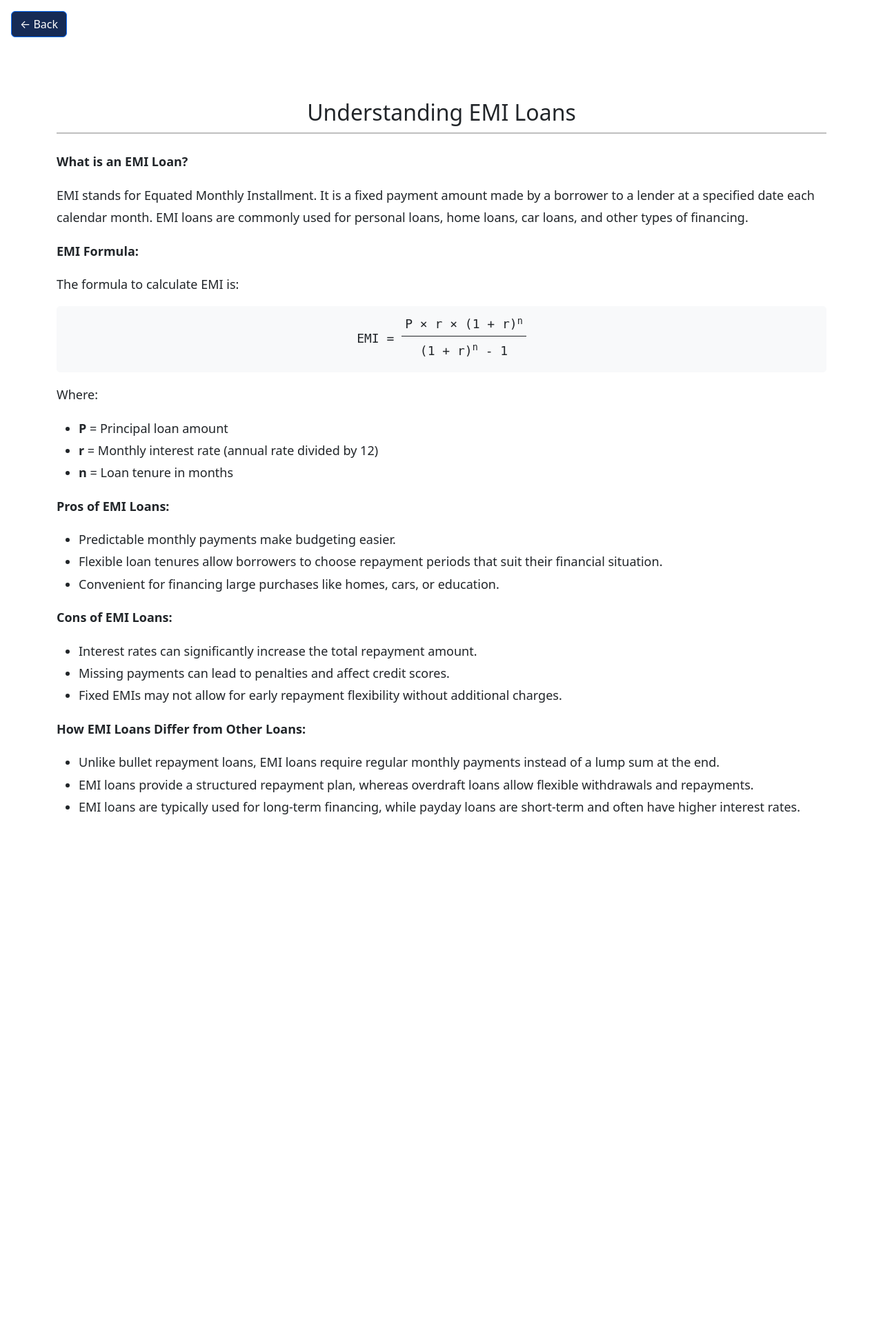
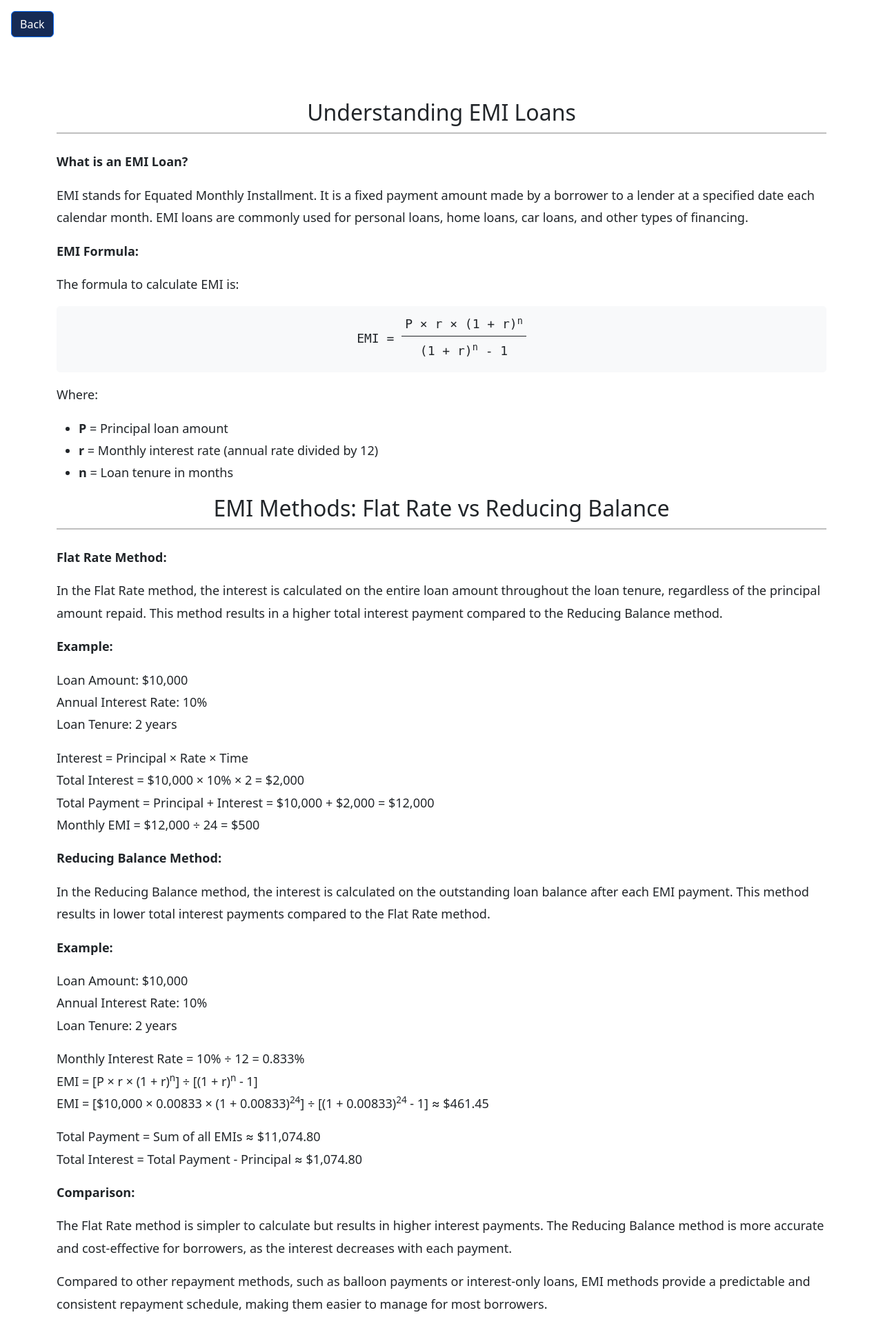
Before and after one commit to NDarayut/EMI_Loan_Calculator, a PHP site: page /process.php in a window 1280 px wide. Shown: the whole page at 69% size. Before the commit the page ends 1181 px from the top, so only its background shows below. Run offline with PHP 8.4, Linux system fonts and the light colour scheme; data that the repository does not hold is empty.

Commit message:
Added Flat-Rate method

```diff
--- a/emi-calculator/includes/functions.php
+++ b/emi-calculator/includes/functions.php
@@ -1,5 +1,5 @@
 <?php
-function calculateEMI($principal, $monthlyRate, $months) {
+function calculateEMIReducBal($principal, $monthlyRate, $months) {
     if ($monthlyRate == 0) {
         return $principal / $months;
     }
@@ -8,29 +8,69 @@ function calculateEMI($principal, $monthlyRate, $months) {
            (pow(1 + $monthlyRate, $months) - 1);
 }
 
-function generateAmortizationSchedule($principal, $monthlyRate, $months, $emi, $startDate) {
+function calculateEMIFlatRate($principal, $annualRate, $months) {
+    $rateDecimal = $annualRate / 100;
+
+    $totalInterest = $principal * $rateDecimal * ($months / 12);
+
+    $totalRepayment = $principal + $totalInterest;
+
+    return $totalRepayment / $months;
+}
+
+function generateAmortizationSchedule($principal, $rate, $months, $emi, $startDate, $totalPayment, $emiMethod) {
     $schedule = [];
+    $date = DateTime::createFromFormat('Y-m-d', $startDate);
     $balance = $principal;
 
-    $date = DateTime::createFromFormat('Y-m-d', $startDate);
+    $outstandingBalance = $totalPayment;
+
+    if ($emiMethod === 'flat_rate') {
+        $monthlyInterest = ($principal * ($rate / 100) * ($months / 12)) / $months;
+        $monthlyPrincipal = $principal / $months;
 
         for ($i = 1; $i <= $months; $i++) {
-        $interest = $balance * $monthlyRate;
-        $principalPart = $emi - $interest;
-        $balance -= $principalPart;
+            $balance -= $monthlyPrincipal;
+            $outstandingBalance -= $emi;
 
             $schedule[] = [
                 'month' => $i,
                 'date' => $date->format('Y-m-d'),
-            'emi' => $emi,
-            'interest' => $interest,
-            'principal' => $principalPart,
-            'balance' => max($balance, 0)
+                'emi' => round($emi, 2),
+                'interest' => round($monthlyInterest, 2),
+                'principal' => round($monthlyPrincipal, 2),
+                'balance' => max(round($balance, 2), 0),
+                'outstandingBalance' => max($outstandingBalance, 0)
             ];
 
             $date->modify('+1 month');
         }
 
+    }
+
+    else {
+        for ($i = 1; $i <= $months; $i++) {
+            $interest = $balance * $rate; // monthly rate
+            $principalPart = $emi - $interest;
+            $balance -= $principalPart;
+            $outstandingBalance -= $emi;
+
+            $schedule[] = [
+                'month' => $i,
+                'date' => $date->format('Y-m-d'),
+                'emi' => round($emi, 2),
+                'interest' => round($interest, 2),
+                'principal' => round($principalPart, 2),
+                'balance' => max(round($balance, 2), 0),
+                'outstandingBalance' => max($outstandingBalance, 0)
+            ];
+
+            $date->modify('+1 month');
+        }
+    }
+
     return $schedule;
 }
+
+
 ?>
--- a/emi-calculator/process.php
+++ b/emi-calculator/process.php
@@ -12,7 +12,7 @@
         <input type="hidden" name="rate" value="<?= htmlspecialchars($_POST['rate']) ?>">
         <input type="hidden" name="start_date" value="<?= htmlspecialchars($_POST['start_date']) ?>">
 
-        <button type="submit" class="btn btn-primary custom-btn">← Back</button>
+        <button type="submit" class="btn btn-primary custom-btn">Back</button>
     </form>
 </div>
 
@@ -33,6 +33,7 @@ if ($_SERVER['REQUEST_METHOD'] === 'POST') {
     $durationType = $_POST['duration_type'];
     $rate = floatval($_POST['rate']);
     $startDate = $_POST['start_date'];
+    $emiMethod = $_POST['emi_method'];
 
     // Convert years to months
     $months = $durationType === 'year' ? $duration * 12 : $duration;
@@ -40,10 +41,28 @@ if ($_SERVER['REQUEST_METHOD'] === 'POST') {
     // Convert annual rate to monethly rate
     $monthlyRate = $rate / 12 / 100;
 
-    $emi = calculateEMI($amount, $monthlyRate, $months);
+    if($emiMethod == 'flat_rate') {
+        $emi = calculateEMIFlatRate($amount, $rate, $months, $emiMethod);
+        $emiMETHOD = "Flat Rate";
+    }
+    else {
+        // Reducing balance method
+        $emi = calculateEMIReducBal($amount, $monthlyRate, $months, $emiMethod);
+        $emiMETHOD = "Reducing Balance";
+    }
+
     $totalPayment = $emi * $months;
     $totalInterest = $totalPayment - $amount;
-    $schedule = generateAmortizationSchedule($amount, $monthlyRate, $months, $emi, $startDate);
+
+    $schedule = generateAmortizationSchedule(
+        $amount,
+        $emiMethod === 'flat_rate' ? $rate : $monthlyRate,
+        $months,
+        $emi,
+        $startDate,
+        $totalPayment,
+        $emiMethod
+    );
 
     $currencySymbols = [
         'USD' => '$',
@@ -59,7 +78,8 @@ if ($_SERVER['REQUEST_METHOD'] === 'POST') {
     echo "<hr style='border: 1.5px solid black; width: 100%; margin: 0 auto;'>";
     echo "</div>";
 
-    echo "<div style='font-size: 18px; line-height: 1.8;'>"; // Bigger font and spacing
+    echo "<div style='font-size: 18px; line-height: 1.8;'>";
+    echo '<span style="display: inline-block; width: 400px; font-weight: bold;">EMI Method:</span> ' . $emiMETHOD . ' <br>';
     echo "<span style='display: inline-block; width: 400px; font-weight: bold;'>Loan Amount:</span> " . $symbol . number_format($amount, 2) . "<br>";
     echo "<span style='display: inline-block; width: 400px; font-weight: bold;'>Loan Tenure:</span> $duration $durationType<br>";
     echo "<span style='display: inline-block; width: 400px; font-weight: bold;'>Total Interest Amount:</span> " . $symbol . number_format($totalInterest, 2) . "<br>";
@@ -82,6 +102,7 @@ echo "</div><br>";
                 <th>EMI</th>
                 <th>Interest Amount</th>
                 <th>Principal Amount</th>
+                <th>Outstanding Principal</th>
                 <th>Outstanding Balance</th>
             </tr>
           </thead>";
@@ -95,6 +116,7 @@ echo "</div><br>";
             <td>$symbol " . number_format($entry['interest'], 2) . "</td>
             <td>$symbol " . number_format($entry['principal'], 2) . "</td>
             <td>$symbol " . number_format($entry['balance'], 2) . "</td>
+            <td>$symbol " . number_format($entry['outstandingBalance'], 2) . "</td>
         </tr>";
     }
 
@@ -132,26 +154,38 @@ echo "</div><br>";
             <li><strong>r</strong> = Monthly interest rate (annual rate divided by 12)</li>
             <li><strong>n</strong> = Loan tenure in months</li>
         </ul>
+    </div>
 
-        <p><strong>Pros of EMI Loans:</strong></p>
-        <ul>
-            <li>Predictable monthly payments make budgeting easier.</li>
-            <li>Flexible loan tenures allow borrowers to choose repayment periods that suit their financial situation.</li>
-            <li>Convenient for financing large purchases like homes, cars, or education.</li>
-        </ul>
+    <div class="text-center mb-4">
+        <h2 style="margin-bottom: 10px;">EMI Methods: Flat Rate vs Reducing Balance</h2>
+        <hr style="border: 1.5px solid black; width: 100%; margin: 0 auto;">
+    </div>
+    <div style="font-size: 18px; line-height: 1.8;">
+        <p><strong>Flat Rate Method:</strong></p>
+        <p>In the Flat Rate method, the interest is calculated on the entire loan amount throughout the loan tenure, regardless of the principal amount repaid. This method results in a higher total interest payment compared to the Reducing Balance method.</p>
+        <p><strong>Example:</strong></p>
+        <p>Loan Amount: $10,000<br>
+        Annual Interest Rate: 10%<br>
+        Loan Tenure: 2 years</p>
+        <p>Interest = Principal × Rate × Time<br>
+        Total Interest = $10,000 × 10% × 2 = $2,000<br>
+        Total Payment = Principal + Interest = $10,000 + $2,000 = $12,000<br>
+        Monthly EMI = $12,000 ÷ 24 = $500</p>
 
-        <p><strong>Cons of EMI Loans:</strong></p>
-        <ul>
-            <li>Interest rates can significantly increase the total repayment amount.</li>
-            <li>Missing payments can lead to penalties and affect credit scores.</li>
-            <li>Fixed EMIs may not allow for early repayment flexibility without additional charges.</li>
-        </ul>
+        <p><strong>Reducing Balance Method:</strong></p>
+        <p>In the Reducing Balance method, the interest is calculated on the outstanding loan balance after each EMI payment. This method results in lower total interest payments compared to the Flat Rate method.</p>
+        <p><strong>Example:</strong></p>
+        <p>Loan Amount: $10,000<br>
+        Annual Interest Rate: 10%<br>
+        Loan Tenure: 2 years</p>
+        <p>Monthly Interest Rate = 10% ÷ 12 = 0.833%<br>
+        EMI = [P × r × (1 + r)<sup>n</sup>] ÷ [(1 + r)<sup>n</sup> - 1]<br>
+        EMI = [$10,000 × 0.00833 × (1 + 0.00833)<sup>24</sup>] ÷ [(1 + 0.00833)<sup>24</sup> - 1] ≈ $461.45</p>
+        <p>Total Payment = Sum of all EMIs ≈ $11,074.80<br>
+        Total Interest = Total Payment - Principal ≈ $1,074.80</p>
 
-        <p><strong>How EMI Loans Differ from Other Loans:</strong></p>
-        <ul>
-            <li>Unlike bullet repayment loans, EMI loans require regular monthly payments instead of a lump sum at the end.</li>
-            <li>EMI loans provide a structured repayment plan, whereas overdraft loans allow flexible withdrawals and repayments.</li>
-            <li>EMI loans are typically used for long-term financing, while payday loans are short-term and often have higher interest rates.</li>
-        </ul>
+        <p><strong>Comparison:</strong></p>
+        <p>The Flat Rate method is simpler to calculate but results in higher interest payments. The Reducing Balance method is more accurate and cost-effective for borrowers, as the interest decreases with each payment.</p>
+        <p>Compared to other repayment methods, such as balloon payments or interest-only loans, EMI methods provide a predictable and consistent repayment schedule, making them easier to manage for most borrowers.</p>
     </div>
 </div>
--- a/emi-calculator/styles.css
+++ b/emi-calculator/styles.css
@@ -10,7 +10,8 @@
 }
 
 .custom-btn:hover {
-    background-color: #1E4069;
+    background-color: #1E4069 !important;
+
 }
 
 
```
Also changed, not shown: emi-calculator/index.php (+26 -3 lines). Lines whose indentation alone changed are shown as unchanged.
